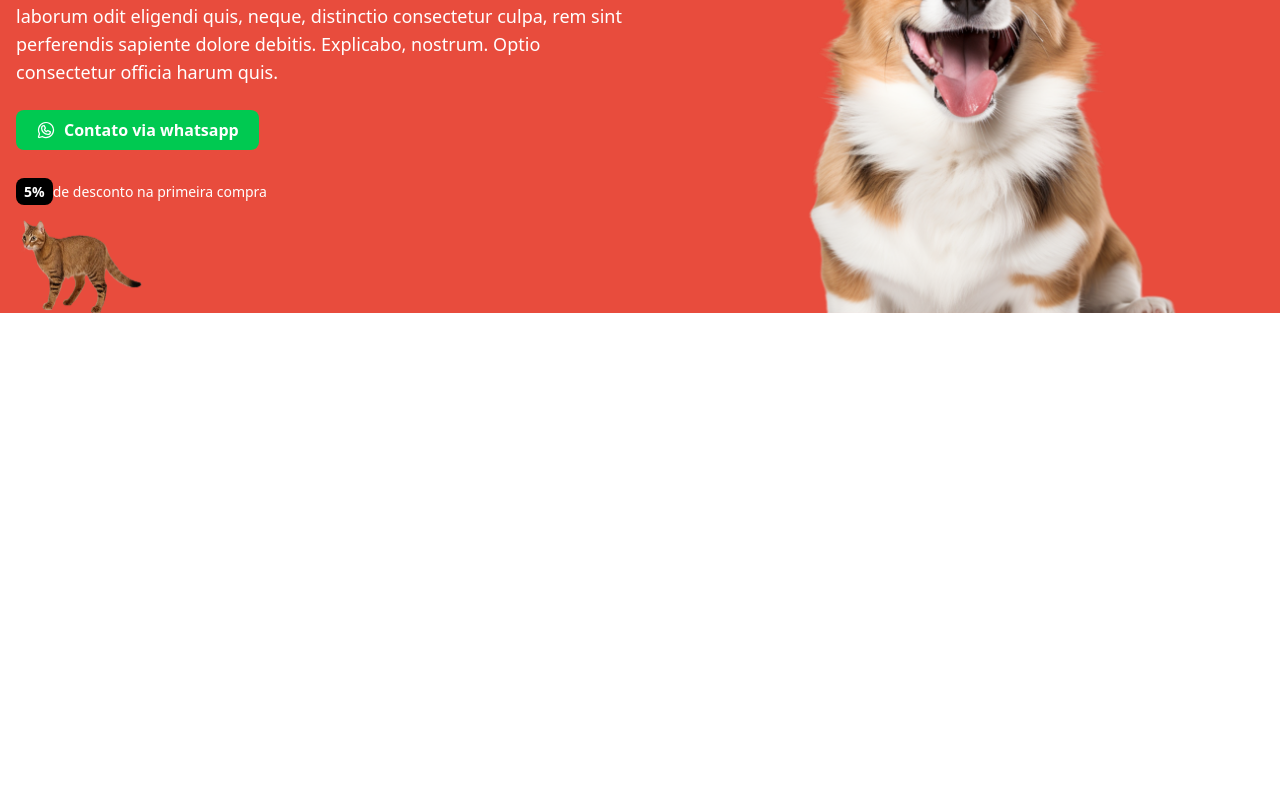
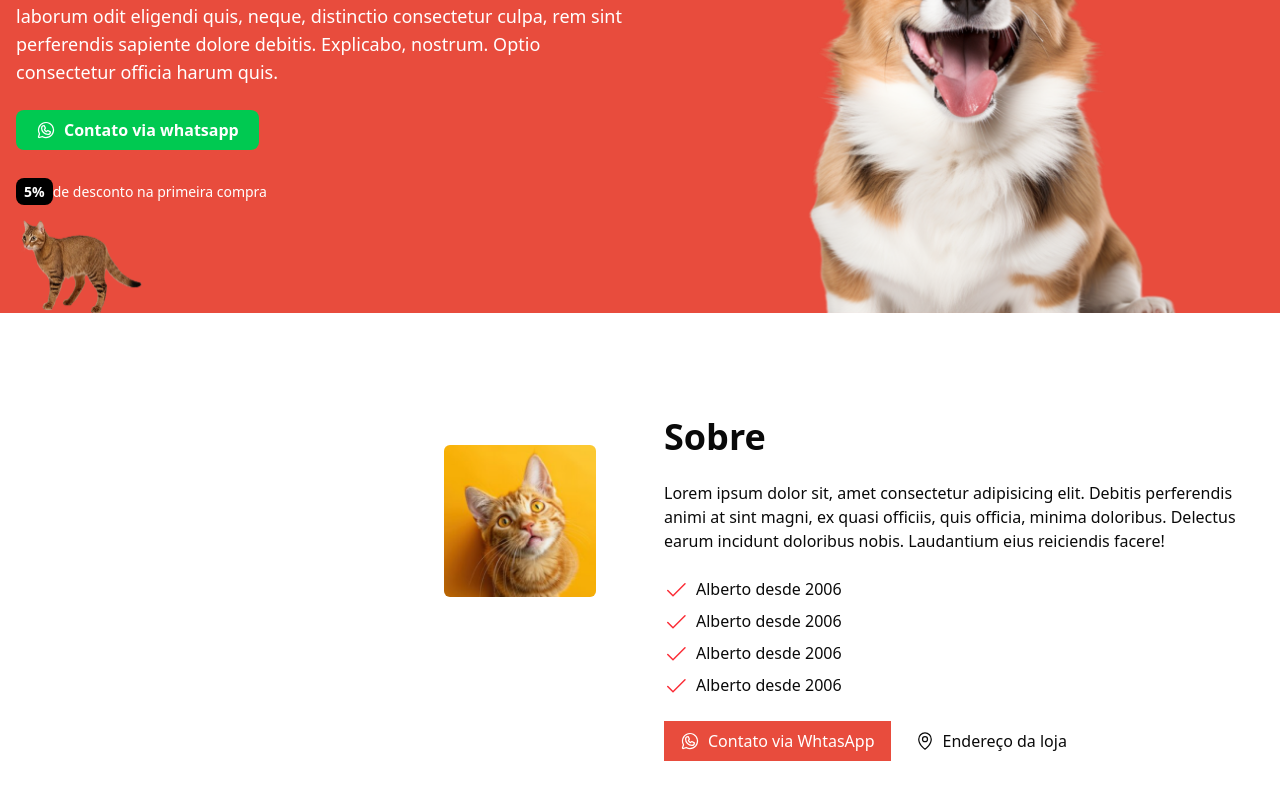
Before and after one commit to Miltonnn/landingpage, a Next.js app: page / in a window 1280 px wide. Shown: the part 234-1034 px from the top of the page. Before the commit the page ends 800 px from the top, so only its background shows below. Built offline with nearby package versions, Linux system fonts and the light colour scheme.

Commit message:
feat: finalizando sessao sobre

```diff
--- /dev/null
+++ b/src/app/_components/about.tsx
@@ -0,0 +1,89 @@
+import Image from "next/image";
+import about1Img from "../../../public/about-1.png";
+import about2Img from "../../../public/about-2.png";
+import {
+  CheckIcon,
+  MapPinIcon,
+  WhatsappLogoIcon,
+} from "@phosphor-icons/react/dist/ssr";
+
+export function About() {
+  return (
+    <section className="bg-[#fdfec] py-16">
+      <div className="container px-4 mx-auto">
+        <div className="grid grid-cols-1 lg:grid-cols-2 gap-12 items-center">
+          <div className="relative">
+            <div className="relative w-full h-[400] rounded-3xl overflow-hidden">
+              <Image
+                src={about1Img}
+                alt="Foto do cachorro"
+                title="Foto do cachorro"
+                fill
+                quality={100}
+                className="object-cover hover:scale-110 duration-300"
+                priority
+              />
+            </div>
+
+            <div className="absolute w-40 h-40 right-4 -bottom-8 rounded-lg border-4 overflow-hidden border-white">
+              <Image
+                src={about2Img}
+                alt="Foto do Gato"
+                title="Foto do Gato"
+                quality={100}
+                priority
+              />
+            </div>
+          </div>
+
+          <div className="space-y-6 mt-10">
+            <h2 className="text-4xl font-bold">Sobre</h2>
+            <p>
+              Lorem ipsum dolor sit, amet consectetur adipisicing elit. Debitis
+              perferendis animi at sint magni, ex quasi officiis, quis officia,
+              minima doloribus. Delectus earum incidunt doloribus nobis.
+              Laudantium eius reiciendis facere!
+            </p>
+
+            <ul className="space-y-2">
+              <li className="flex items-center gap-2">
+                <CheckIcon className="text-red-500 font-medium text-2xl" />
+                Alberto desde 2006
+              </li>
+              <li className="flex items-center gap-2">
+                <CheckIcon className="text-red-500 font-medium text-2xl" />
+                Alberto desde 2006
+              </li>
+              <li className="flex items-center gap-2">
+                <CheckIcon className="text-red-500 font-medium text-2xl" />
+                Alberto desde 2006
+              </li>
+              <li className="flex items-center gap-2">
+                <CheckIcon className="text-red-500 font-medium text-2xl" />
+                Alberto desde 2006
+              </li>
+            </ul>
+
+            <div className="flex gap-2 flex-col md:flex-row">
+              <a
+                href="#"
+                className="bg-[#e84c3d] text-white flex items-center justify-center w-fit gap-2 px-4 py-2 hover:bg-black duration-300"
+              >
+                <WhatsappLogoIcon className="w-5 h-5 text-white" />
+                Contato via WhtasApp
+              </a>
+
+              <a
+                href="#"
+                className="flex items-center justify-center w-fit gap-2 px-4 py-2 hover:bg-black hover:text-white duration-300"
+              >
+                <MapPinIcon className="w-5 h-5" />
+                Endereço da loja
+              </a>
+            </div>
+          </div>
+        </div>
+      </div>
+    </section>
+  );
+}
--- a/src/app/page.tsx
+++ b/src/app/page.tsx
@@ -1,9 +1,11 @@
+import { About } from "./_components/about";
 import { Hero } from "./_components/hero";
 
 export default function Home() {
   return (
     <main>
       <Hero />
+      <About />
     </main>
   );
 }
```
